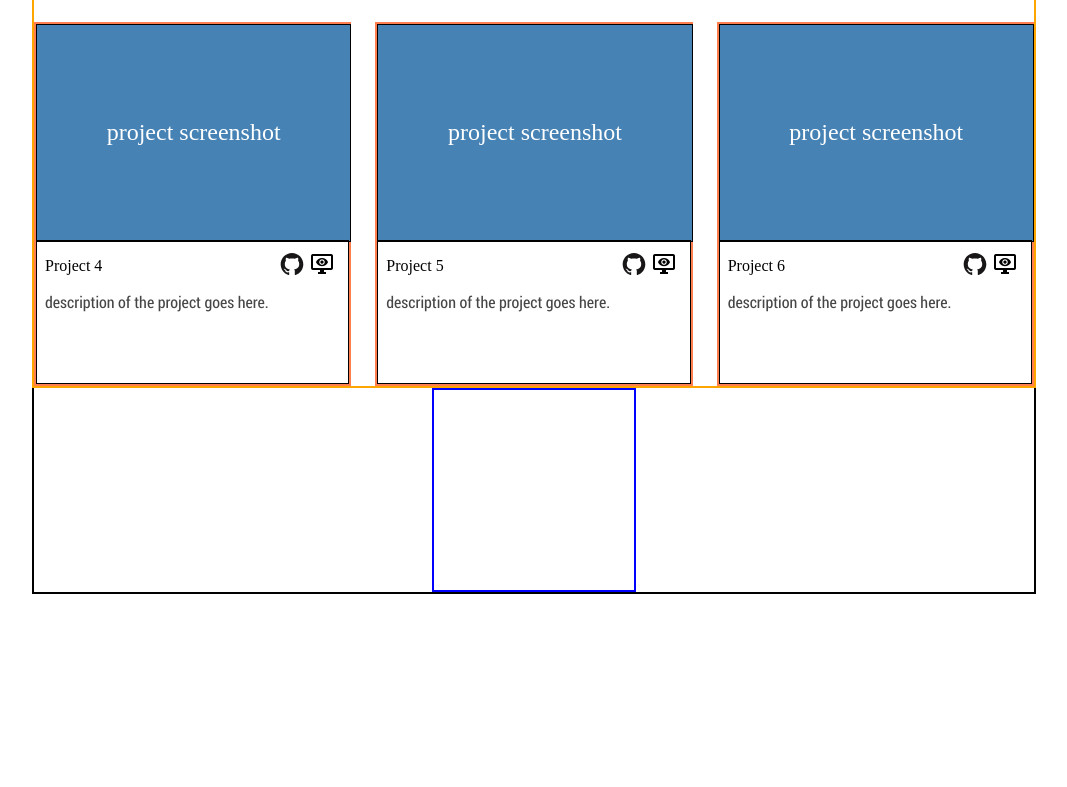
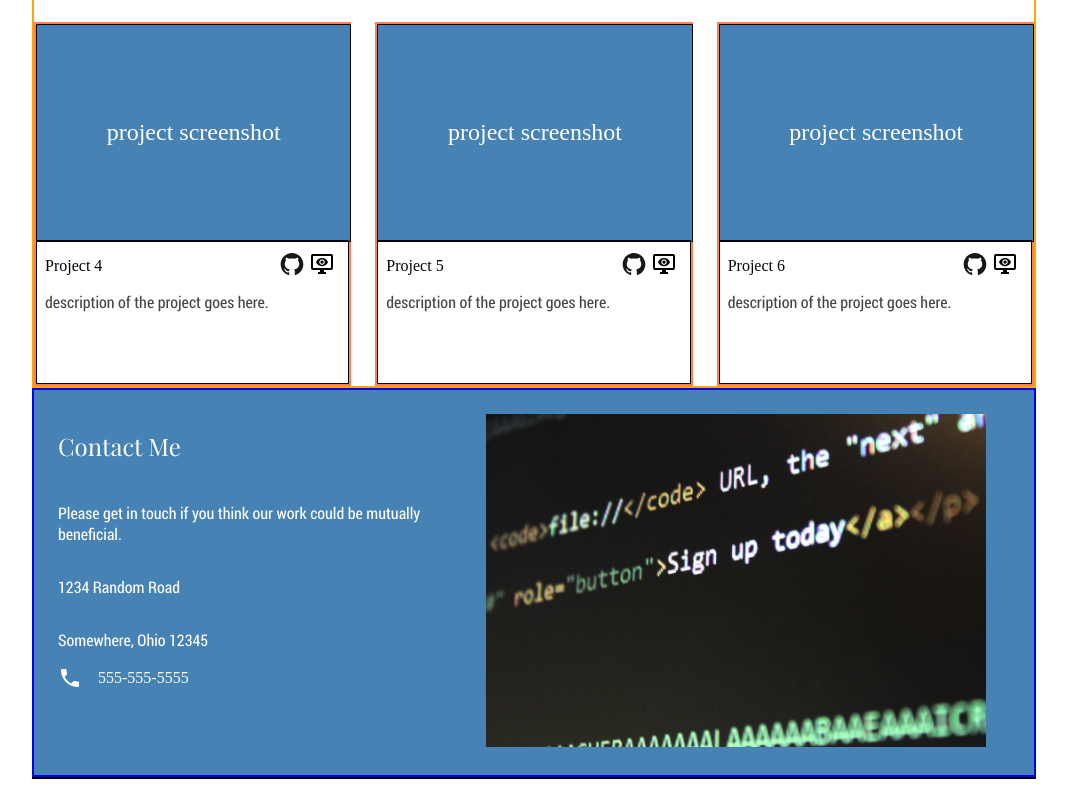
Before and after one commit to waltvenditti/personal-portfolio, a React (Create React App) app: page / in a window 1280 px wide. Shown: the part 852-1639 px from the top of the page, without its empty margins (106-1173 px from the left). Before the commit the page ends 1454 px from the top, so only its background shows below. Built offline with nearby package versions, Linux system fonts and the light colour scheme.

Commit message:
added text, image, and basic style to contact self, still in-progress tho

```diff
--- a/src/components/Contact.js
+++ b/src/components/Contact.js
@@ -1,11 +1,25 @@
 import "../styles/Contact.css";
+import imgCompScreen from "../images/computer-screen.jpeg";
+import imgPhoneIcon from "../images/phone.png";
 
 function Contact() {
-    return (
-        <div className="contactDiv">
-
+  return (
+    <div className="contactDiv">
+      <div className="contactInfoDiv">
+        <p>Contact Me</p>
+        <p>Please get in touch if you think our work could be mutually beneficial.</p>
+        <p>1234 Random Road</p>
+        <p>Somewhere, Ohio 12345</p>
+        <div className="phoneInfo">
+          <img src={imgPhoneIcon} />
+          <span>555-555-5555</span>
         </div>
-    )
+      </div>
+      <div className="contactImgDiv">
+        <img src={imgCompScreen} />
+      </div>
+    </div>
+  );
 }
 
 export default Contact;
--- a/src/styles/Contact.css
+++ b/src/styles/Contact.css
@@ -1,5 +1,45 @@
 .contactDiv {
-    height: 200px;
-    width: 200px;
+    width: 100%;
     border: 2px solid blue;
+    background-color: steelblue;
 }
+
+.contactDiv p {
+    color: white;
+    font-family: "Roboto Condensed";
+}
+
+.contactDiv p:first-child {
+    font-size: 24px;
+    font-family: "Playfair Display";
+}
+
+.contactDiv {
+    display: flex;
+}
+
+.contactInfoDiv {
+    display: flex;
+    flex-direction: column;
+    margin-left: 24px;
+    margin-top: 16px;
+}
+
+.contactImgDiv img {
+    width: 500px;
+    margin: 24px 48px;
+}
+
+.phoneInfo {
+    display: flex;
+    align-items: center;
+}
+
+.phoneInfo img {
+    width: 24px;
+}
+
+.phoneInfo span {
+    color: white;
+    margin-left: 16px;
+}
```
Also changed, not shown: src/images/computer-screen.jpeg (added), src/images/phone.png (added).
